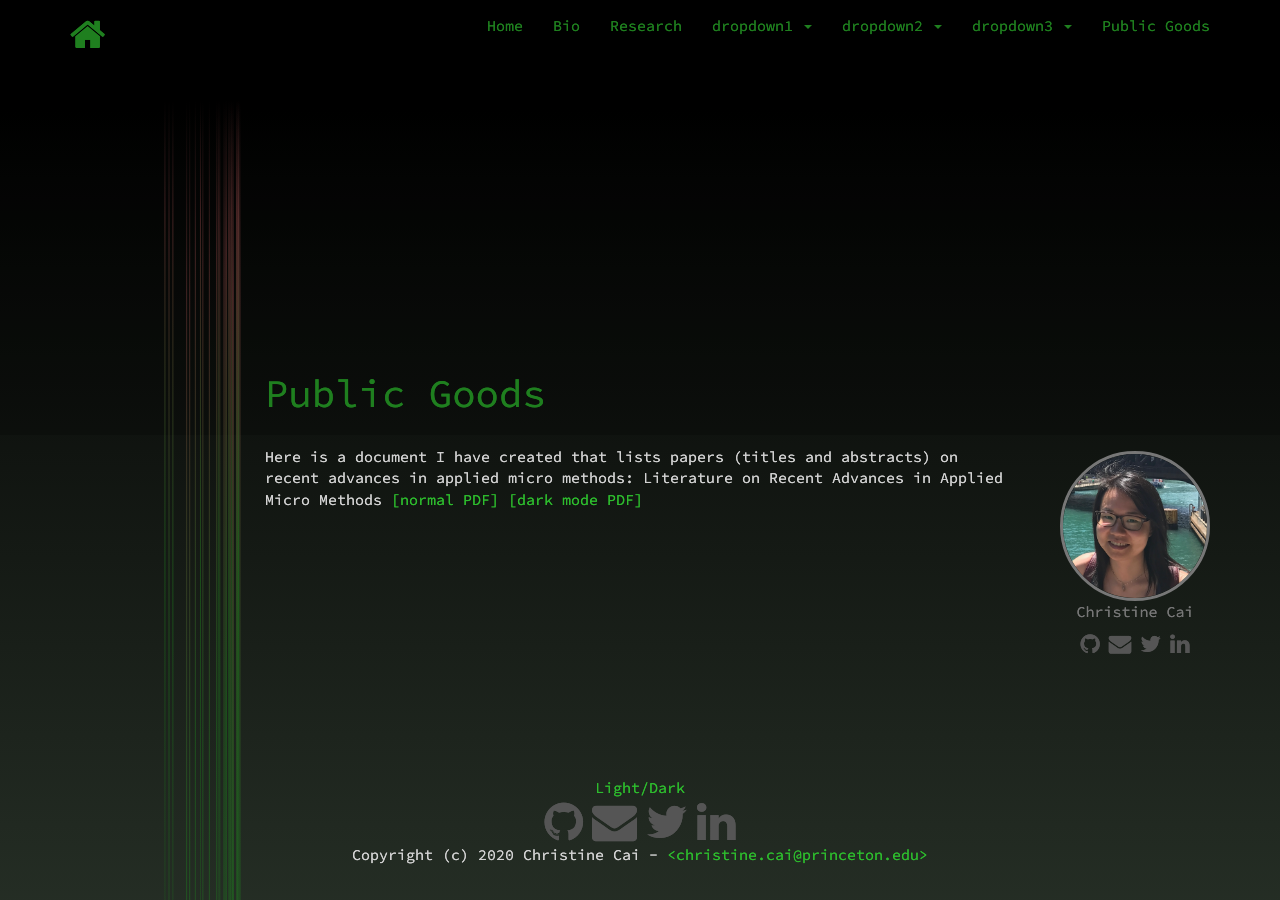
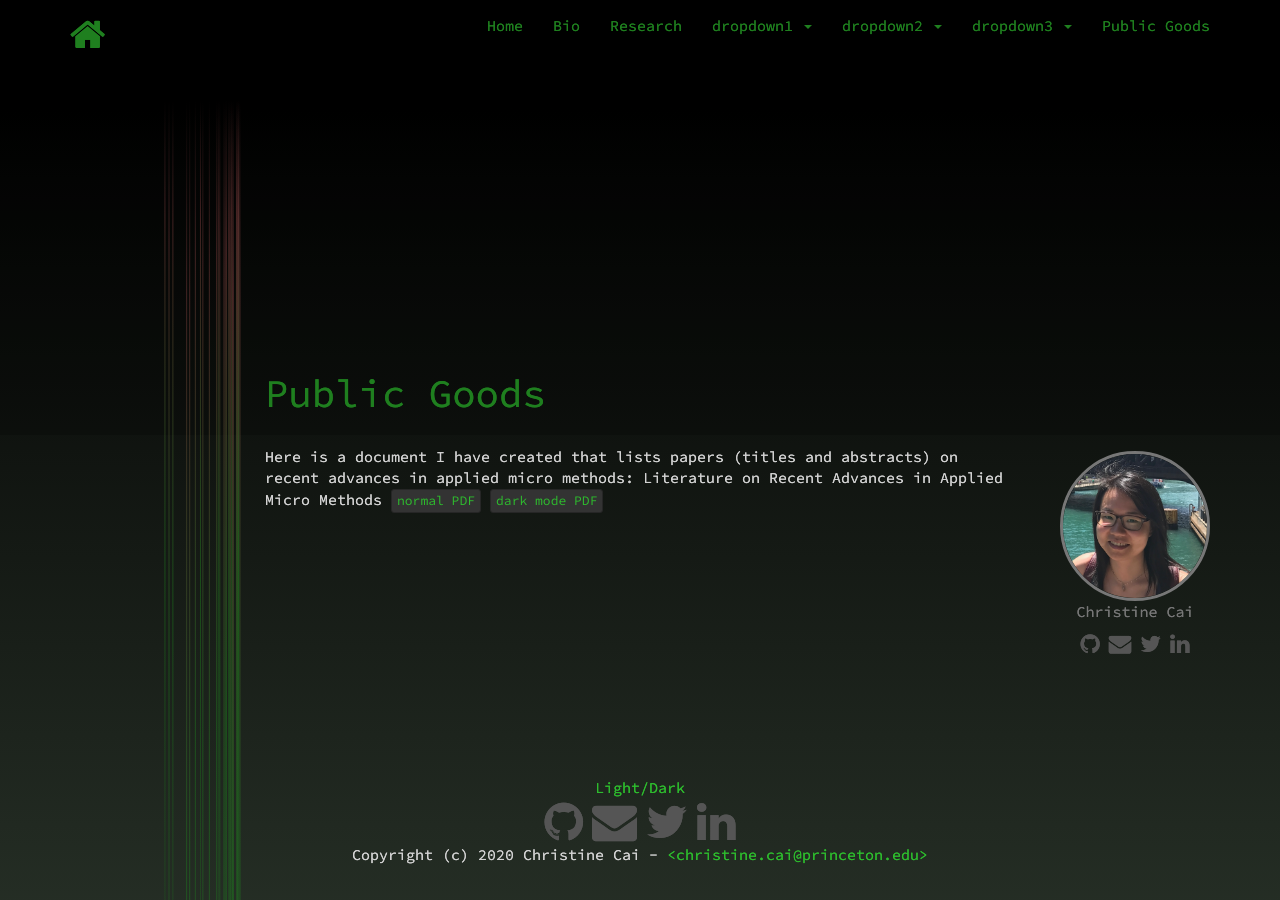
Before and after one commit to christinecai/website, a Jekyll site: the page built from _items/PublicGoods.md, in a window 1280 px wide. Built offline with Jekyll 4.4.1, drawn with Linux system fonts in a browser that asks for light colours; nearby versions of some CDN libraries.

Commit message:
Update PublicGoods.md

```diff
--- a/_items/PublicGoods.md
+++ b/_items/PublicGoods.md
@@ -5,4 +5,4 @@ description: Public Goods
 ---
 
 Here is a document I have created that lists papers (titles and abstracts) on recent advances in applied micro methods: Literature on Recent Advances in
-Applied Micro Methods <a href="/PublicGoods/applied_micro_methods.pdf">[normal PDF]</a> <a href="/PublicGoods/applied_micro_methods_dark_mode.pdf">[dark mode PDF]</a>
+Applied Micro Methods <button type="button" class="btn btn-xs btn-default"><a href="/assets/pdf/applied_micro_methods.pdf">normal PDF</a></button> <button type="button" class="btn btn-xs btn-default"><a href="/assets/pdf/applied_micro_methods_dark_mode.pdf">dark mode PDF</a></button>
```
